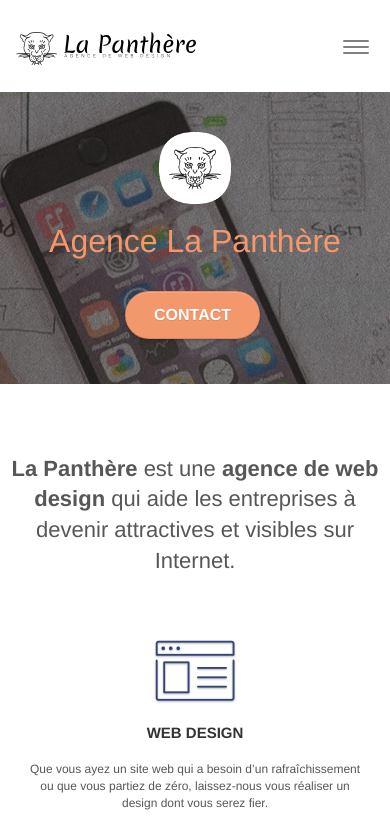
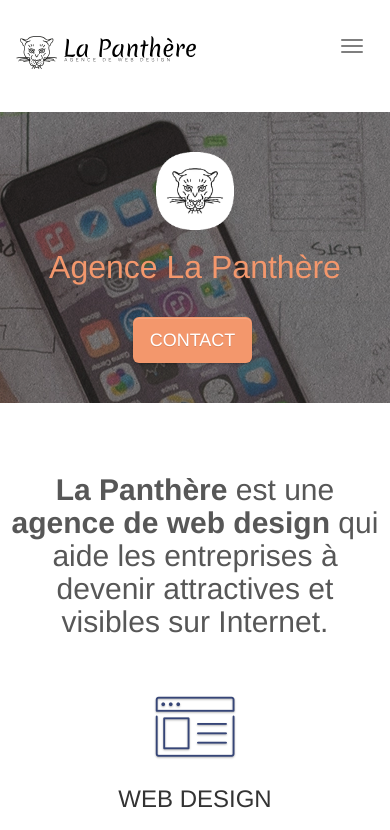
Before and after one commit to CaroGom/CarolineGomot_4_23032022, a plain HTML site: page index.html in a window 390 px wide. Shown: the top 830 px of the page. Drawn offline with nearby package versions, Linux system fonts and the light colour scheme; files that its build step writes are made by us from their sources; files whose address does not match are found by name.

Commit message:
test bootstrap loading file and rest of unused bootstrap in footer

```diff
--- /dev/null
+++ b/bootstrapload.css
@@ -0,0 +1,285 @@
+html {
+    font-family: sans-serif;
+    -webkit-text-size-adjust: 100%;
+    -ms-text-size-adjust: 100%
+}
+
+body {
+    margin: 0
+}
+
+article, aside, details, figcaption, figure, footer, header, hgroup, main, menu, nav, section, summary {
+    display: block
+}
+
+a {
+    background-color: transparent
+}
+
+b, strong {
+    font-weight: 700
+}
+
+h1 {
+    margin: .67em 0;
+    font-size: 2em
+}
+
+img {
+    border: 0;
+    width: 100%;
+    height: auto;
+}
+
+.image-resize-mode {
+    width: 20%;
+    max-height: 200px;
+}
+
+button, input, optgroup, select, textarea {
+    margin: 0;
+    font: inherit;
+    color: inherit
+}
+
+button {
+    overflow: visible
+}
+
+button, select {
+    text-transform: none
+}
+
+button, html input[type=button], input[type=reset], input[type=submit] {
+    -webkit-appearance: button;
+    cursor: pointer
+}
+
+
+* {
+    -webkit-box-sizing: border-box;
+    -moz-box-sizing: border-box;
+    box-sizing: border-box
+}
+
+:after, :before {
+    -webkit-box-sizing: border-box;
+    -moz-box-sizing: border-box;
+    box-sizing: border-box
+}
+
+html {
+    font-size: 10px;
+    -webkit-tap-highlight-color: rgba(0, 0, 0, 0)
+}
+
+body {
+    font-family: "Helvetica Neue", Helvetica, Arial, sans-serif;
+    font-size: 14px;
+    line-height: 1.42857143;
+    color: #333;
+    background-color: #fff
+}
+
+button, input, select, textarea {
+    font-family: inherit;
+    font-size: inherit;
+    line-height: inherit
+}
+
+a {
+    color: #337ab7;
+    text-decoration: none
+}
+
+img {
+    vertical-align: middle;
+    width: 100%;
+    height: auto;
+}
+
+.carousel-inner>.item>a>img, .carousel-inner>.item>img, .img-responsive, .thumbnail a>img, .thumbnail>img {
+    display: block;
+    max-width: 100%;
+    height: auto
+}
+
+.sr-only {
+    position: absolute;
+    width: 1px;
+    height: 1px;
+    padding: 0;
+    margin: -1px;
+    overflow: hidden;
+    clip: rect(0, 0, 0, 0);
+    border: 0
+}
+
+.h1, .h2, .h3, .h4, .h5, .h6, h1, h2, h3, h4, h5, h6 {
+    font-family: inherit;
+    font-weight: 500;
+    line-height: 1.1;
+    color: inherit
+}
+
+
+.h1, .h2, .h3, h1, h2, h3 {
+    margin-top: 20px;
+    margin-bottom: 10px
+}
+
+.h1, h1 {
+    font-size: 36px
+}
+
+.h2, h2 {
+    font-size: 30px
+}
+
+.h3, h3 {
+    font-size: 24px
+}
+
+p {
+    margin: 0 0 10px
+}
+
+.text-center {
+    text-align: center
+}
+
+ol, ul {
+    margin-top: 0;
+    margin-bottom: 10px
+}
+
+.container {
+    padding-right: 15px;
+    padding-left: 15px;
+    margin-right: auto;
+    margin-left: auto
+}
+
+.row {
+    margin-right: -15px;
+    margin-left: -15px
+}
+
+.col-lg-1, .col-lg-10, .col-lg-11, .col-lg-12, .col-lg-2, .col-lg-3, .col-lg-4, .col-lg-5, .col-lg-6, .col-lg-7, .col-lg-8, .col-lg-9, .col-md-1, .col-md-10, .col-md-11, .col-md-12, .col-md-2, .col-md-3, .col-md-4, .col-md-5, .col-md-6, .col-md-7, .col-md-8, .col-md-9, .col-sm-1, .col-sm-10, .col-sm-11, .col-sm-12, .col-sm-2, .col-sm-3, .col-sm-4, .col-sm-5, .col-sm-6, .col-sm-7, .col-sm-8, .col-sm-9, .col-xs-1, .col-xs-10, .col-xs-11, .col-xs-12, .col-xs-2, .col-xs-3, .col-xs-4, .col-xs-5, .col-xs-6, .col-xs-7, .col-xs-8, .col-xs-9 {
+    position: relative;
+    min-height: 1px;
+    padding-right: 15px;
+    padding-left: 15px
+}
+
+.col-xs-1, .col-xs-10, .col-xs-11, .col-xs-12, .col-xs-2, .col-xs-3, .col-xs-4, .col-xs-5, .col-xs-6, .col-xs-7, .col-xs-8, .col-xs-9 {
+    float: left
+}
+
+.col-xs-12 {
+    width: 100%
+}
+
+.btn {
+    display: inline-block;
+    padding: 6px 12px;
+    margin-bottom: 0;
+    font-size: 14px;
+    font-weight: 400;
+    line-height: 1.42857143;
+    text-align: center;
+    white-space: nowrap;
+    vertical-align: middle;
+    -ms-touch-action: manipulation;
+    touch-action: manipulation;
+    cursor: pointer;
+    -webkit-user-select: none;
+    -moz-user-select: none;
+    -ms-user-select: none;
+    user-select: none;
+    background-image: none;
+    border: 1px solid transparent;
+    border-radius: 4px
+}
+
+.btn-group-lg>.btn, .btn-lg {
+    padding: 10px 16px;
+    font-size: 18px;
+    line-height: 1.3333333;
+    border-radius: 6px
+}
+
+.collapse {
+    display: none
+}
+
+.navbar {
+    position: relative;
+    min-height: 50px;
+    margin-bottom: 20px;
+    border: 1px solid transparent
+}
+
+.navbar-collapse {
+    padding-right: 15px;
+    padding-left: 15px;
+    overflow-x: visible;
+    -webkit-overflow-scrolling: touch;
+    border-top: 1px solid transparent;
+    -webkit-box-shadow: inset 0 1px 0 rgba(255, 255, 255, .1);
+    box-shadow: inset 0 1px 0 rgba(255, 255, 255, .1)
+}
+
+
+.navbar-brand {
+    float: left;
+    height: 50px;
+    padding: 15px 15px;
+    font-size: 18px;
+    line-height: 20px
+}
+
+.navbar-brand>img {
+    display: block;
+    min-width: 180px;
+    height: auto;
+}
+
+.navbar-toggle {
+    position: relative;
+    float: right;
+    padding: 9px 10px;
+    margin-top: 8px;
+    margin-right: 15px;
+    margin-bottom: 8px;
+    background-color: transparent;
+    background-image: none;
+    border: 1px solid transparent;
+    border-radius: 4px
+}
+
+.navbar-toggle .icon-bar {
+    display: block;
+    width: 22px;
+    height: 2px;
+    border-radius: 1px
+}
+
+.navbar-toggle .icon-bar+.icon-bar {
+    margin-top: 4px
+}
+
+.btn-group-vertical>.btn-group:after, .btn-group-vertical>.btn-group:before, .btn-toolbar:after, .btn-toolbar:before, .clearfix:after, .clearfix:before, .container-fluid:after, .container-fluid:before, .container:after, .container:before, .dl-horizontal dd:after, .dl-horizontal dd:before, .form-horizontal .form-group:after, .form-horizontal .form-group:before, .modal-footer:after, .modal-footer:before, .nav:after, .nav:before, .navbar-collapse:after, .navbar-collapse:before, .navbar-header:after, .navbar-header:before, .navbar:after, .navbar:before, .pager:after, .pager:before, .panel-body:after, .panel-body:before, .row:after, .row:before {
+    display: table;
+    content: " "
+}
+
+.btn-group-vertical>.btn-group:after, .btn-toolbar:after, .clearfix:after, .container-fluid:after, .container:after, .dl-horizontal dd:after, .form-horizontal .form-group:after, .modal-footer:after, .nav:after, .navbar-collapse:after, .navbar-header:after, .navbar:after, .pager:after, .panel-body:after, .row:after {
+    clear: both
+}
+
+.center-block {
+    display: block;
+    margin-right: auto;
+    margin-left: auto
+}
--- a/index.html
+++ b/index.html
@@ -7,9 +7,9 @@
     <meta name="viewport" content="width=device-width, initial-scale=1.0, viewport-fit=cover">
     <link rel="shortcut icon" type="image/png" href="favicon.jpg" alt="logo Panthère raccourci">
     <link rel="preload" href="fonts/et-line.woff" as="font">
-    <link rel="preload" href="fonts/fontawesome-webfont.woff" as="font" crossorigin href="css/font-awesome.min.css">
+    <link rel="preload" href="fonts/fontawesome-webfont.woff2" as="font" crossorigin href="css/font-awesome.min.css">
     <link rel="preload" href="fonts/et-line.woff" as="font">
-	<link rel="stylesheet" href="css/bootstrap.css" defer>
+	<link rel="stylesheet" href="css/bootstrapload.css" defer>
 	<link rel="stylesheet" type="text/css" href="style.css">
 	<link rel="stylesheet" href="css/font-awesome.min.css">
 	<link rel="stylesheet" type="text/css" href="css/et-line.min.css" defer>
@@ -267,6 +267,7 @@
 		</div>
 	</div>
 </div>
+<link rel="stylesheet" href="css/bootstrap.css" defer>
 <!-- Footer - bloc-8 END -->
 
 </div>
```
